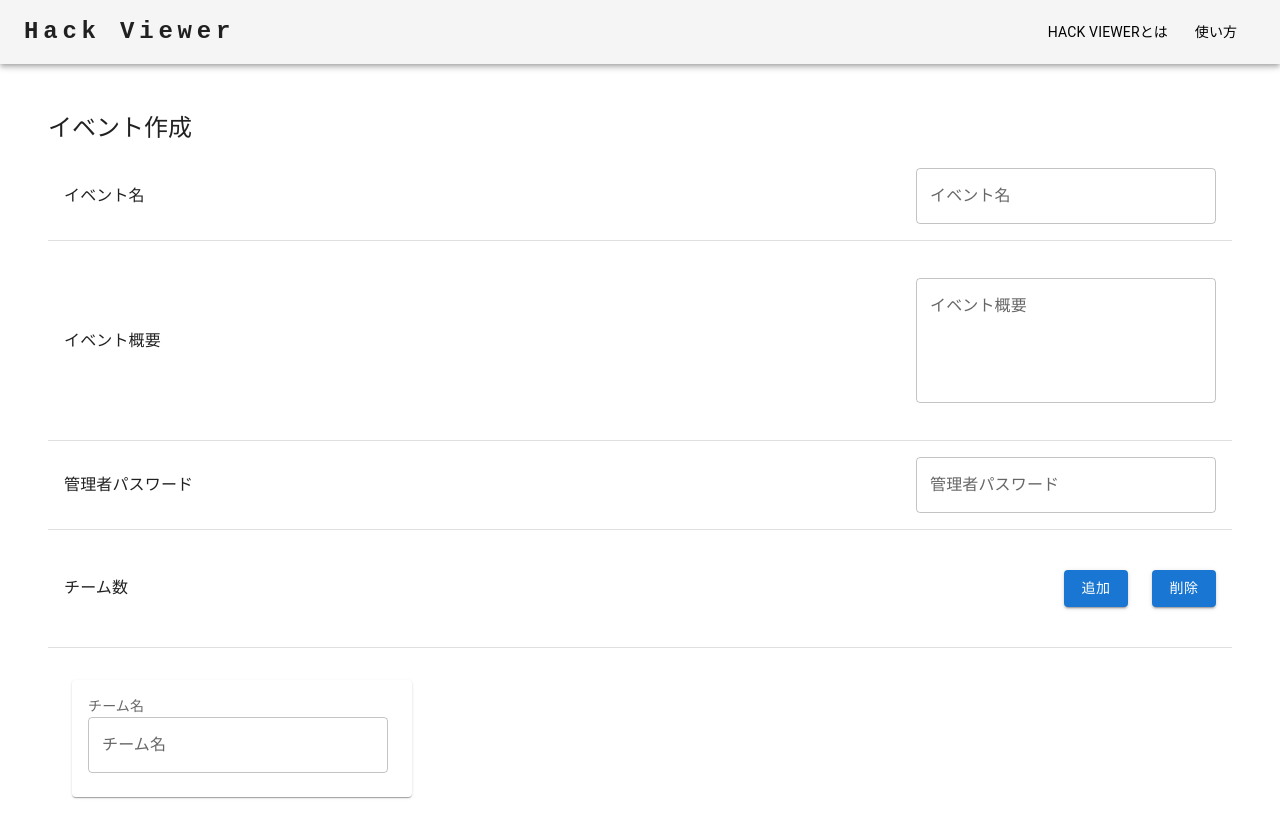
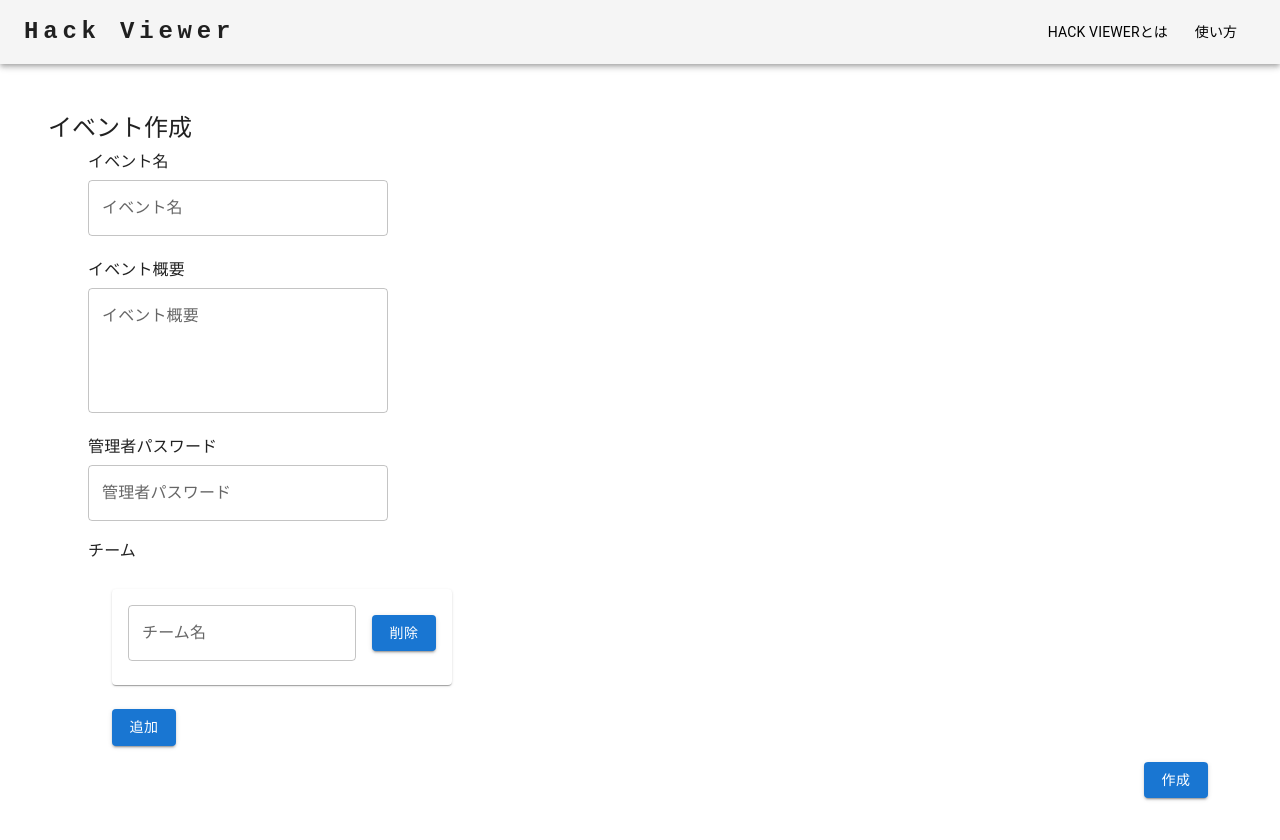
Before and after one commit to nameless-mc/hack-viewer-web-client, a React (Create React App) app in the folder hack-viewer/: page /EventMake in a window 1280 px wide. Shown: the top 840 px of the page. Built offline with nearby package versions, Linux system fonts and the light colour scheme; no server answers.

Commit message:
イベント作成ページ作成（APIなし）

```diff
--- a/hack-viewer/src/components/organisms/eventmake/EventMakeBody.jsx
+++ b/hack-viewer/src/components/organisms/eventmake/EventMakeBody.jsx
@@ -1,61 +1,106 @@
-import { Button, Container, Grid, List, ListItem, ListItemText, Slider, TextField, Typography } from "@mui/material";
+import {
+  Button,
+  Container,
+  Divider,
+  Grid,
+  List,
+  ListItem,
+  ListItemText,
+  Slider,
+  Stack,
+  TextField,
+  Typography,
+} from "@mui/material";
 import Grid2 from "@mui/material/Unstable_Grid2/Grid2";
 import { Box } from "@mui/system";
 import { useState } from "react";
 import EventMakeCard from "./EventMakeCard";
 
+const Content = (props) => {
+  const { children } = props;
+  return <Box paddingLeft={5}>{children}</Box>;
+};
 
 const EventMakeBody = () => {
-    const [teams, setTeams] = useState(1)
+  const [teams, setTeams] = useState([{ id: 0, name: "" }]);
+  const [currentId, setCurrentId] = useState(0);
 
-    const plusTeams = () => setTeams(teams+1);
-    const minusTeams = () => setTeams(teams-1);
+  const getNextId = () => {
+    const next = currentId + 1;
+    setCurrentId(next);
+    return next;
+  };
 
-    return(
-        <Box>
-            <List>
-                <ListItem divider sx={{py:2}}>
+  const addTeam = () => {
+    setTeams([...teams, { name: "", id: getNextId() }]);
+  };
+
+  const deleteTeam = (team) => {
+    const newTeams = teams.filter((t) => t !== team);
+    setTeams(newTeams);
+  };
+
+  return (
+    <Stack spacing={2}>
+      <Content>
         <ListItemText>
-                        <Typography variant="subtitle1">
-                            イベント名
-                        </Typography>
+          <Typography variant="subtitle1">イベント名</Typography>
         </ListItemText>
-                    <TextField label="イベント名" variant="outlined" sx={{width:300}}></TextField>
-                </ListItem>
-                <ListItem divider sx={{py:2, height:200}}>
+        <TextField
+          label="イベント名"
+          variant="outlined"
+          sx={{ width: 300 }}
+        ></TextField>
+      </Content>
+      <Content>
         <ListItemText>
-                        <Typography variant="subtitle1" sx={{py:'auto'}}>
+          <Typography variant="subtitle1" sx={{ py: "auto" }}>
             イベント概要
           </Typography>
         </ListItemText>
-                    <TextField label="イベント概要" variant="outlined" multiline rows={4} sx={{width:300}}></TextField>
-                </ListItem>
-                <ListItem divider sx={{py:2}}>
+        <TextField
+          label="イベント概要"
+          variant="outlined"
+          multiline
+          rows={4}
+          sx={{ width: 300 }}
+        ></TextField>
+      </Content>
+      <Content>
         <ListItemText>
-                        <Typography variant="subtitle1">
-                            管理者パスワード
-                        </Typography>
+          <Typography variant="subtitle1">管理者パスワード</Typography>
         </ListItemText>
-                    <TextField label="管理者パスワード" variant="outlined" sx={{width:300}}></TextField>
-                </ListItem>
-                <ListItem divider sx={{py:5}}>
-                    <ListItemText>
-                        <Typography variant="subtitle1">
-                            チーム数
-                        </Typography>
-                    </ListItemText>
-                    <Button sx={{mx:3}} variant="contained" onClick={plusTeams}>追加</Button>
-                    <Button variant="contained" onClick={minusTeams}>削除</Button>
-                </ListItem>
-            </List>
-            {[...Array({teams})].map((_) => (
-                <Grid item key={teams}>
-                    <EventMakeCard></EventMakeCard>
-                </Grid>
-                )
-            )}
+        <TextField
+          label="管理者パスワード"
+          variant="outlined"
+          sx={{ width: 300 }}
+        ></TextField>
+      </Content>
+      <Content>
+        <Box>
+          <Typography variant="subtitle1">チーム</Typography>
         </Box>
-    )
-}
+        {teams.map((team) => (
+          <EventMakeCard
+            name={team.name}
+            setName={(name) => setTeams({ ...team, name: name })}
+            deleteTeam={() => deleteTeam(team)}
+            key={team.id}
+          />
+        ))}
+        <Button sx={{ mx: 3 }} variant="contained" onClick={addTeam}>
+          追加
+        </Button>
+      </Content>
+      <Content>
+        <Box display={"flex"} justifyContent={"flex-end"}>
+          <Button sx={{ mx: 3 }} variant="contained">
+            作成
+          </Button>
+        </Box>
+      </Content>
+    </Stack>
+  );
+};
 
 export default EventMakeBody;
--- a/hack-viewer/src/components/organisms/eventmake/EventMakeCard.jsx
+++ b/hack-viewer/src/components/organisms/eventmake/EventMakeCard.jsx
@@ -1,31 +1,44 @@
-import * as React from 'react';
-import Box from '@mui/material/Box';
-import Card from '@mui/material/Card';
-import CardContent from '@mui/material/CardContent';
-import Typography from '@mui/material/Typography';
-import { Button, CardActions, Step, StepLabel, Stepper, TextField } from '@mui/material';
+import * as React from "react";
+import Box from "@mui/material/Box";
+import Card from "@mui/material/Card";
+import CardContent from "@mui/material/CardContent";
+import Typography from "@mui/material/Typography";
+import {
+  Button,
+  CardActions,
+  Step,
+  StepLabel,
+  Stepper,
+  TextField,
+} from "@mui/material";
 
 import teamData from "./teamData.json";
+import { Stack } from "@mui/system";
 
-const steps = [
-    "アイデア出し",
-    "仕様検討",
-    "機能開発",
-    "統合",
-    "プレゼン作成"
-];
-
-function EventMakeCard() {
+const EventMakeCard = (props) => {
+  const {name, setName, deleteTeam} = props
   return (
-    <Card sx={{width:340, m:3}}>
-        <CardContent>
-            <Typography sx={{ fontSize: 14 }} color="text.secondary">
-                チーム名
-            </Typography>
-            <TextField label="チーム名" variant="outlined" sx={{width:300}}></TextField>
-        </CardContent>
+    <Card sx={{ width: 340, m: 3 }}>
+      <CardContent>
+        <Stack
+          direction="row"
+          spacing={2}
+          display={"flex"}
+          alignItems={"center"}
+          justifyContent={"center"}
+        >
+          <TextField
+            label="チーム名"
+            variant="outlined"
+            sx={{ width: 300 }}
+          ></TextField>
+          <Box>
+            <Button variant="contained" onClick={deleteTeam}>削除</Button>
+          </Box>
+        </Stack>
+      </CardContent>
     </Card>
   );
-}
+};
 
 export default EventMakeCard;
```
Lines whose indentation alone changed are shown as unchanged.
